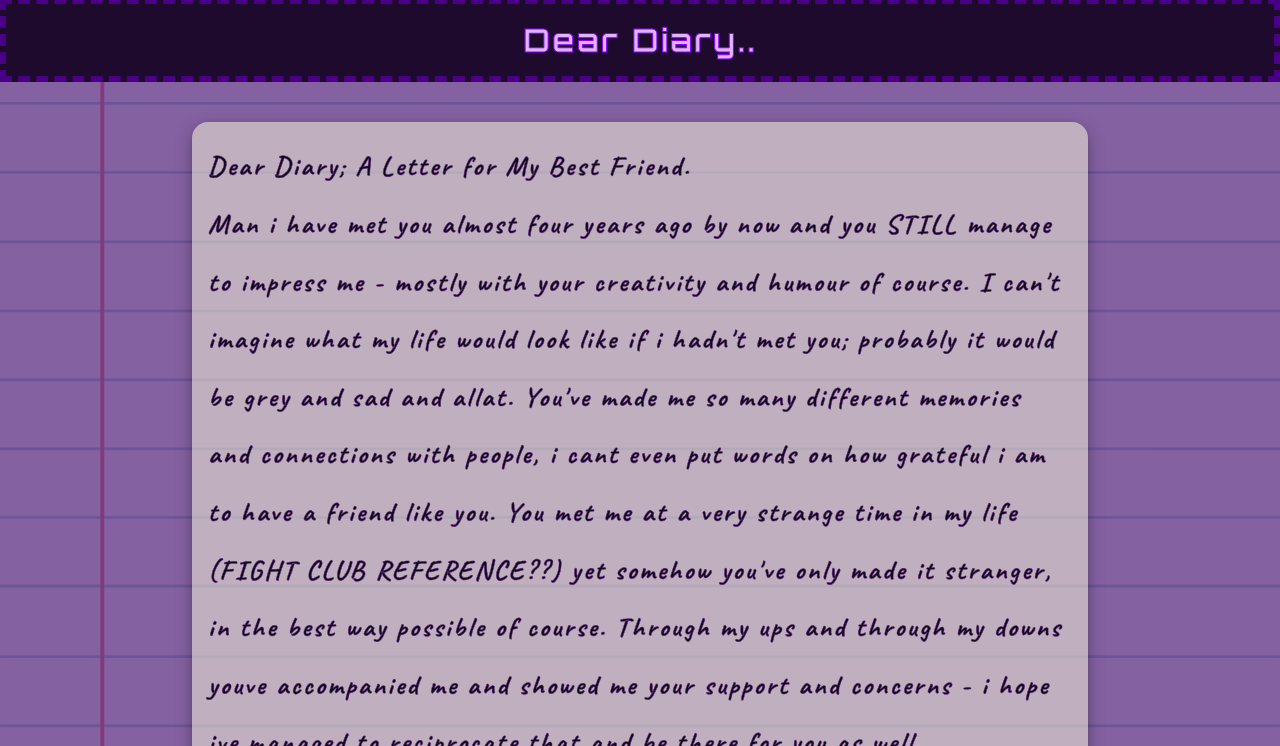
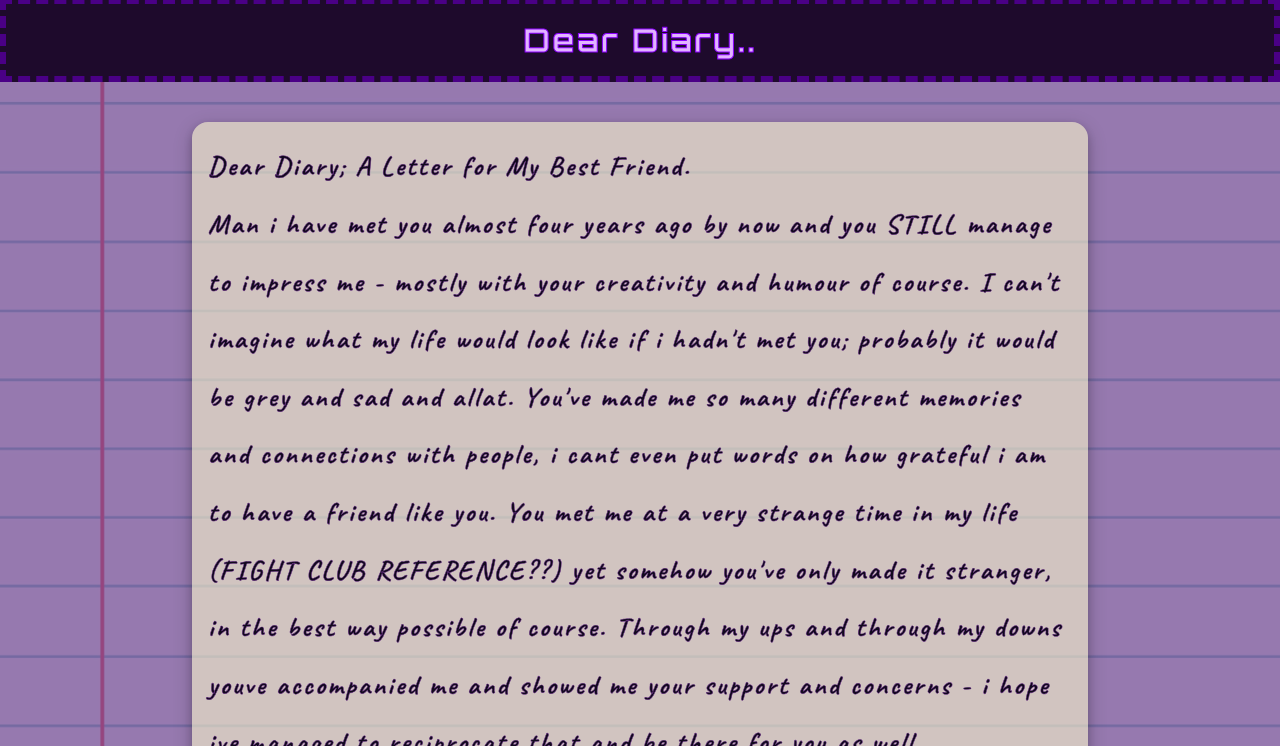
Before and after one commit to noahdks-private/sam-birthday, a plain HTML site: page index.html in a window 1280 px wide. Shown: the part 2334-3080 px from the top of the page. Drawn offline with nearby package versions, Linux system fonts and the light colour scheme.

Commit message:
Update stylesheet.css
changed the colour of letterborder background

```diff
--- a/stylesheet.css
+++ b/stylesheet.css
@@ -259,7 +259,7 @@
     left: 0;
     width: 100%;
     height: 100%;
-    background-color: rgba(59, 0, 108, 0.6);
+    background-color: rgba(59, 0, 108, 0.5);
   }
 
   #letterBorder {
@@ -268,7 +268,7 @@
     padding: 2vh;
     width: 70%;
 
-    background-color: rgba(253, 253, 221, 0.5);
+    background-color: rgba(255, 255, 205, 0.564);
     border-radius: 2vh;
     box-shadow: 0 4px 8px 0 rgba(0, 0, 0, 0.2), 0 6px 20px 0 rgba(0, 0, 0, 0.19);
   }
```
